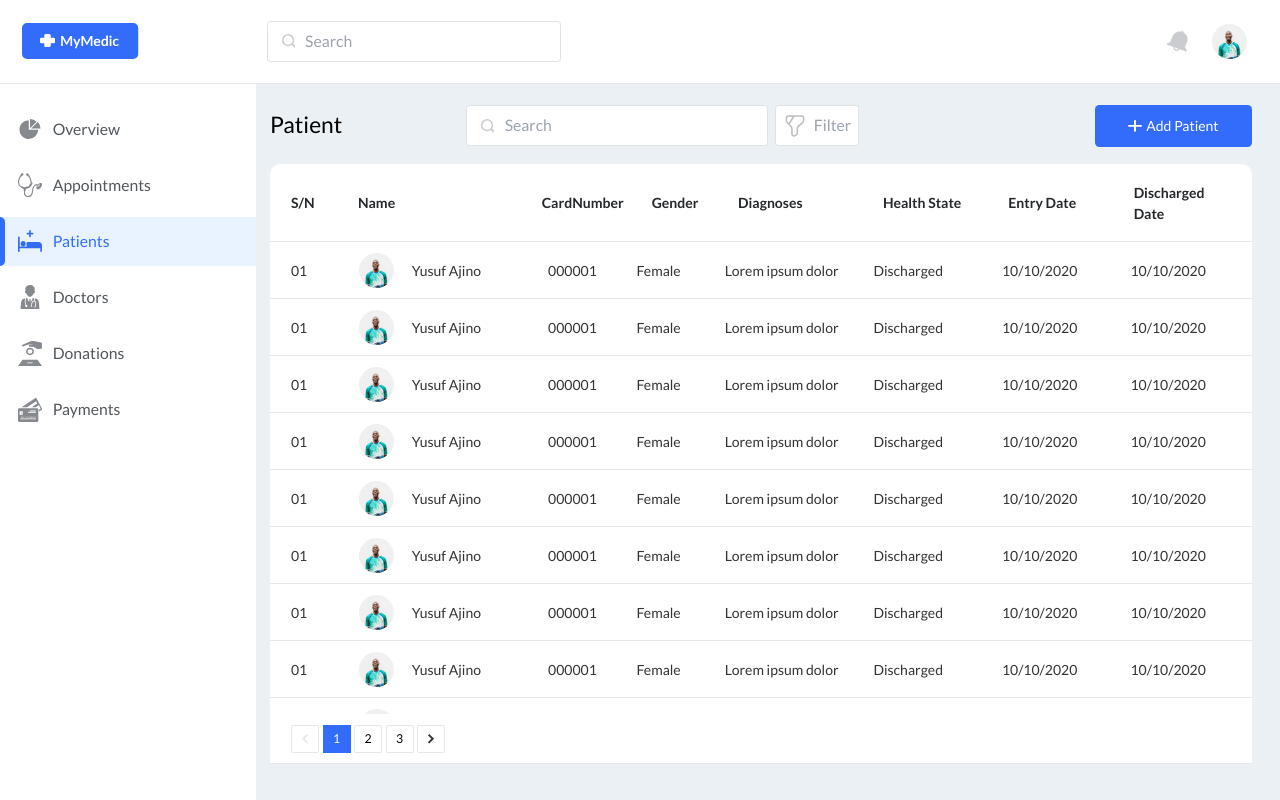
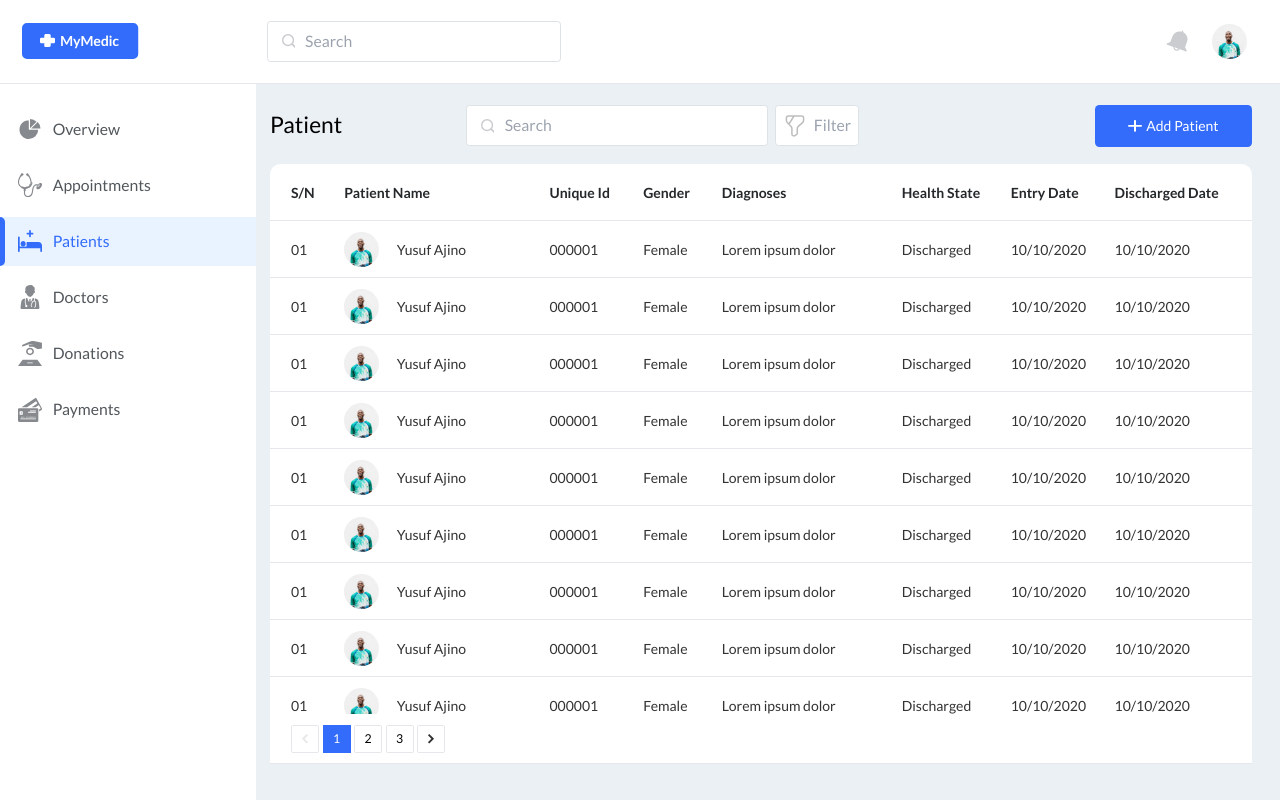
Before and after one commit to pragmaticAweds/MyMedic-Hackathon-Project, a React (Vite) app in the folder client/: page /patient in a window 1280 px wide. Built offline with nearby package versions, Linux system fonts and the light colour scheme.

Commit message:
feat: patient page

```diff
--- a/client/src/components/organisms/PatientTable/PatientTableStyles.scss
+++ b/client/src/components/organisms/PatientTable/PatientTableStyles.scss
@@ -1,3 +1,3 @@
 .patient-table-grid-style{
-@apply grid-cols-[0.1fr_0.4fr_0.15fr_0.15fr_0.3fr_0.25fr_0.25fr_0.25fr];
+@apply grid-cols-[0.05fr_0.35fr_0.13fr_0.1fr_0.3fr_0.16fr_0.15fr_0.23fr];
 }
--- a/client/src/components/organisms/PatientTable/index.jsx
+++ b/client/src/components/organisms/PatientTable/index.jsx
@@ -12,8 +12,8 @@ const PatientTable = ({
   const [currentPagination, setCurrentPagination] = useState(1);
   const patientTableHeading = [
     "S/N",
-    "Name",
-    "CardNumber",
+    "Patient Name",
+    "Unique Id",
     "Gender",
     "Diagnoses",
     "Health State",
@@ -60,7 +60,7 @@ const PatientTable = ({
                 </div>
                 <span>Yusuf Ajino</span>
               </div>
-              <span className="tb-cardnumber">000001</span>
+              <span className="tb-id">000001</span>
               <span className="">Female</span>
               <span className="">Lorem ipsum dolor</span>
               <span className="">Discharged</span>
```
